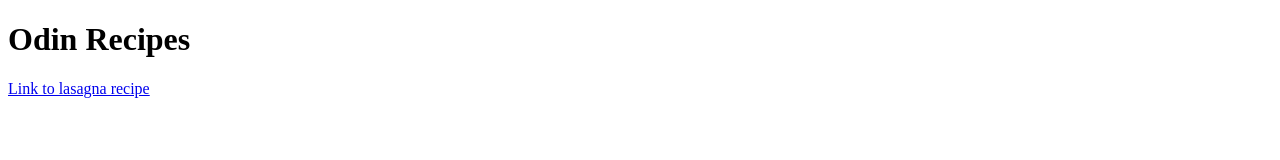
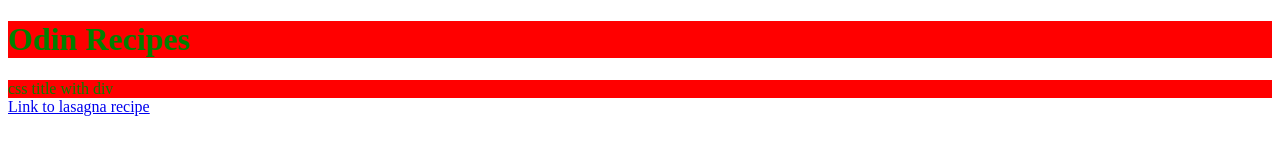
Before and after one commit to JuneTheYi/odin-recipes, a plain HTML site: page index.html in a window 1280 px wide. Drawn offline with Linux system fonts and the light colour scheme.

Commit message:
more work done

```diff
--- a/index.html
+++ b/index.html
@@ -1,13 +1,15 @@
 <!DOCTYPE html>
 <html lang="en">
 <head>
+    <link rel="stylesheet" href="styles.css">
     <meta charset="UTF-8">
     <meta http-equiv="X-UA-Compatible" content="IE=edge">
     <meta name="viewport" content="width=device-width, initial-scale=1.0">
     <title>Odin Recipes</title>
 </head>
 <body>
-    <h1>Odin Recipes</h1>
+    <h1 id="title">Odin Recipes</h1>
+    <div id="title">css title with div</div>
     <a href="recipes/lasagna.html">Link to lasagna recipe</a>
 
 </body>
--- /dev/null
+++ b/styles.css
@@ -0,0 +1,4 @@
+#title {
+    color: green;
+    background-color: red;
+}
```
